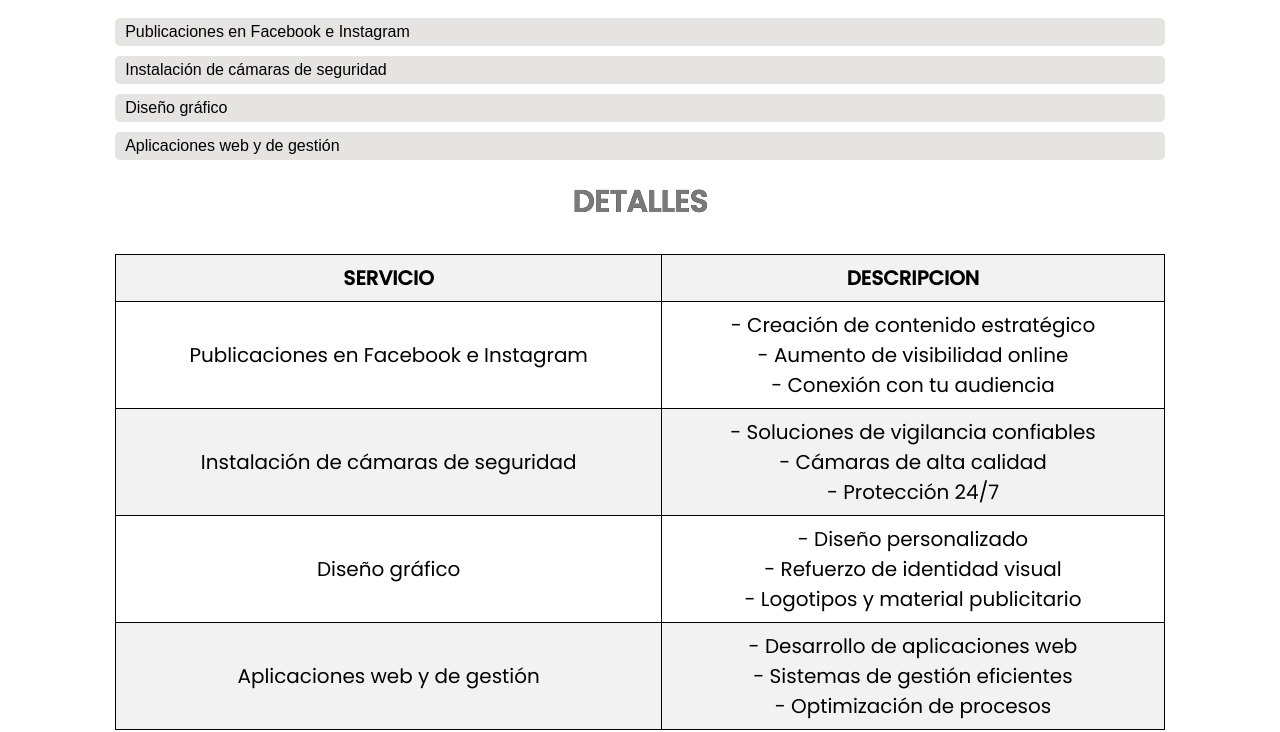
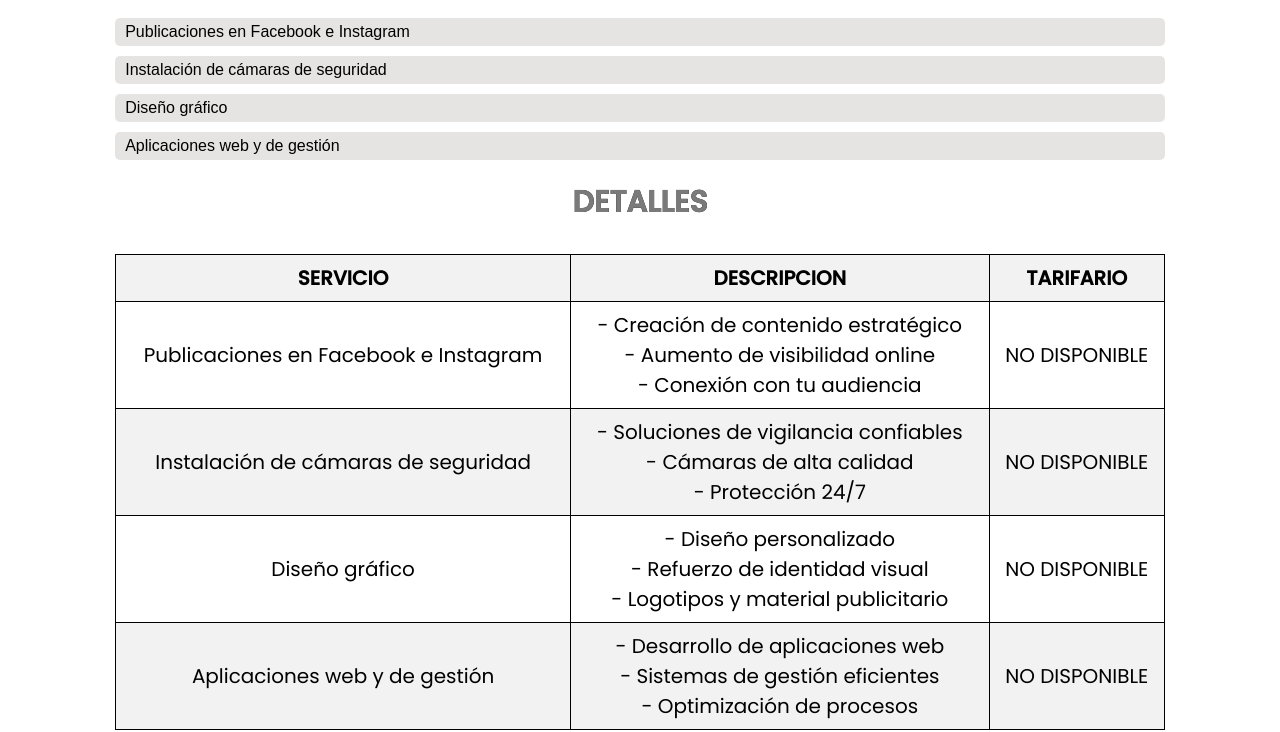
Before and after one commit to iconicastill/iconicastill, a plain HTML site: page servicios.html in a window 1280 px wide. Shown: the part 241-973 px from the top of the page. Drawn offline with Linux system fonts and the light colour scheme.

Commit message:
Update servicios.html

```diff
--- a/servicios.html
+++ b/servicios.html
@@ -89,24 +89,29 @@
 				<tr>
 					<th>SERVICIO</th>
 					<th>DESCRIPCION</th>
+					<th>TARIFARIO</th>
 				</tr>
 			</thead>
 			<tbody>
 				<tr>
 					<td>Publicaciones en Facebook e Instagram</td>
 					<td>- Creación de contenido estratégico<br>- Aumento de visibilidad online<br>- Conexión con tu audiencia</td>
+					<td>NO DISPONIBLE</td>
 				</tr>
 				<tr>
 					<td>Instalación de cámaras de seguridad</td>
 					<td>- Soluciones de vigilancia confiables<br>- Cámaras de alta calidad<br>- Protección 24/7</td>
+					<td>NO DISPONIBLE</td>
 				</tr>
 				<tr>
 					<td>Diseño gráfico</td>
 					<td>- Diseño personalizado<br>- Refuerzo de identidad visual<br>- Logotipos y material publicitario</td>
+					<td>NO DISPONIBLE</td>
 				</tr>
 				<tr>
 					<td>Aplicaciones web y de gestión</td>
 					<td>- Desarrollo de aplicaciones web<br>- Sistemas de gestión eficientes<br>- Optimización de procesos</td>
+					<td>NO DISPONIBLE</td>
 				</tr>
 
 				<!-- Agrega más filas según sea necesario -->
```
